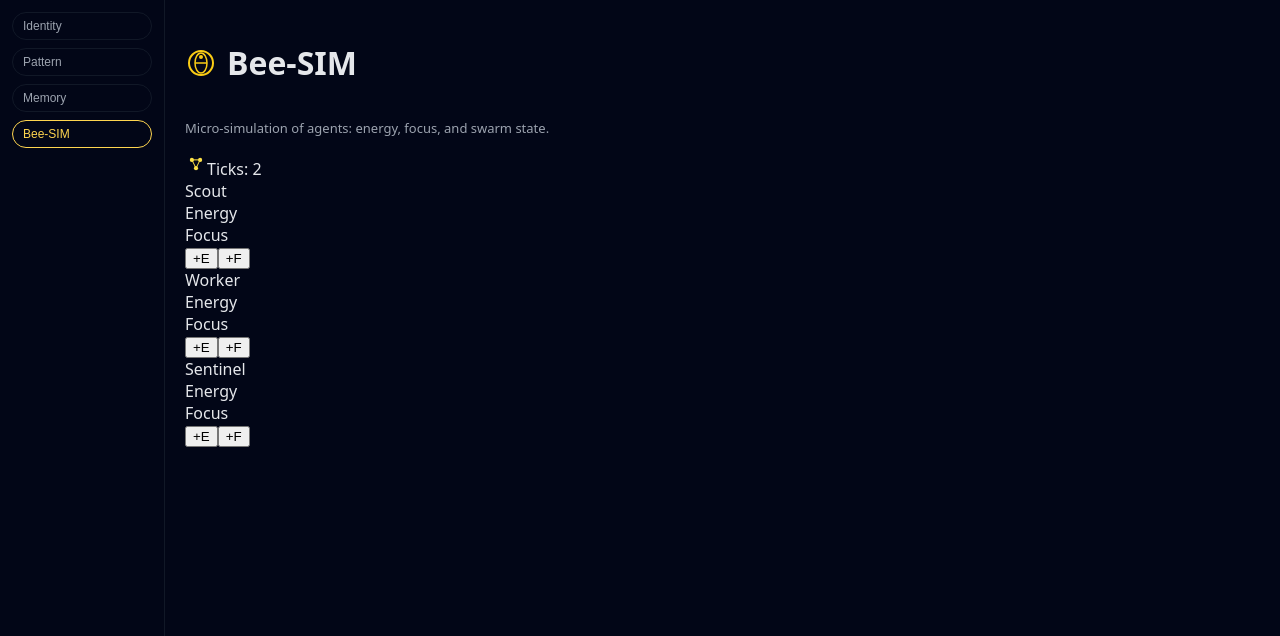
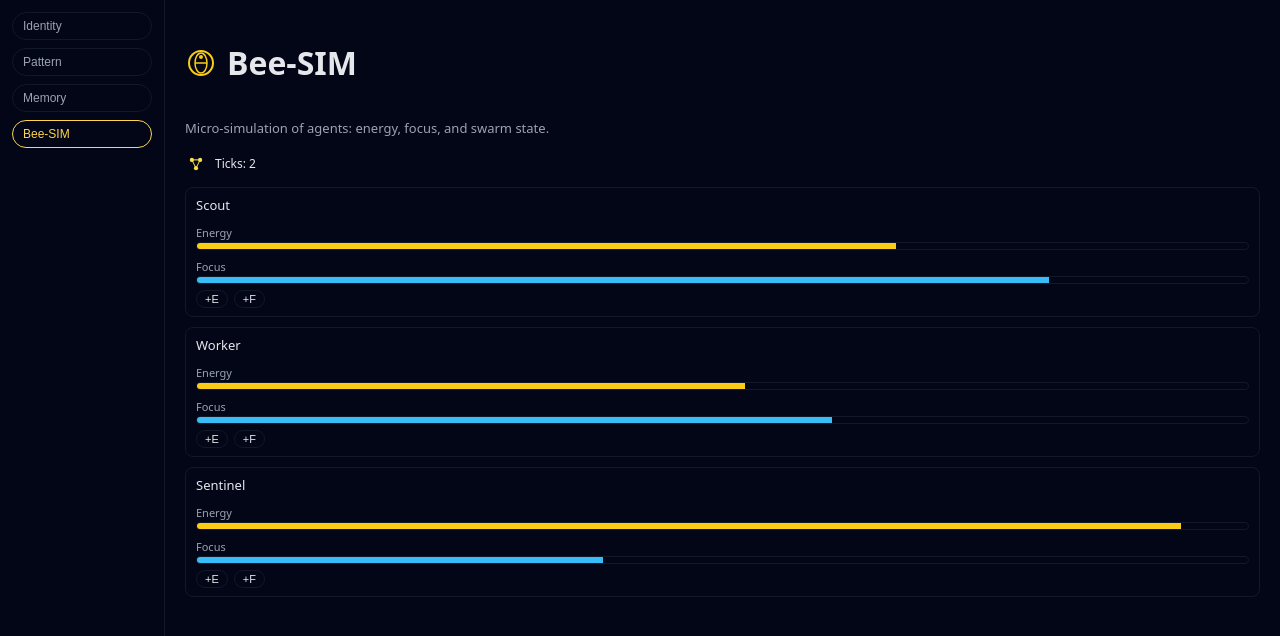
Before and after one commit to maxandbe1/Portal-OS, a React (Vite) app: page / in a window 1280 px wide. Both pictures are taken after a click on the button "Bee‑SIM". Shown: the top 636 px of the page. Built offline with nearby package versions, Linux system fonts and the light colour scheme.

Commit message:
Update styles.css

```diff
--- a/src/styles.css
+++ b/src/styles.css
@@ -193,3 +193,73 @@ body {
   padding: 2px 8px;
   cursor: pointer;
 }
+.beesim-meta {
+  display: flex;
+  align-items: center;
+  gap: 8px;
+  font-size: 12px;
+  color: #e5e7eb;
+  margin-bottom: 12px;
+}
+
+.beesim-list {
+  display: flex;
+  flex-direction: column;
+  gap: 10px;
+}
+
+.beesim-item {
+  border: 1px solid #111827;
+  border-radius: 8px;
+  padding: 8px 10px;
+}
+
+.beesim-label {
+  font-size: 13px;
+  margin-bottom: 6px;
+}
+
+.beesim-bars {
+  display: flex;
+  flex-direction: column;
+  gap: 4px;
+  margin-bottom: 6px;
+}
+
+.beesim-bar span {
+  font-size: 11px;
+  color: #9ca3af;
+}
+
+.beesim-track {
+  height: 6px;
+  border-radius: 999px;
+  background: #020617;
+  border: 1px solid #111827;
+  overflow: hidden;
+}
+
+.beesim-fill.energy {
+  height: 100%;
+  background: #facc15;
+}
+
+.beesim-fill.focus {
+  height: 100%;
+  background: #38bdf8;
+}
+
+.beesim-controls {
+  display: flex;
+  gap: 6px;
+}
+
+.beesim-controls button {
+  border-radius: 999px;
+  border: 1px solid #111827;
+  background: #020617;
+  color: #e5e7eb;
+  font-size: 11px;
+  padding: 2px 8px;
+  cursor: pointer;
+}
```
